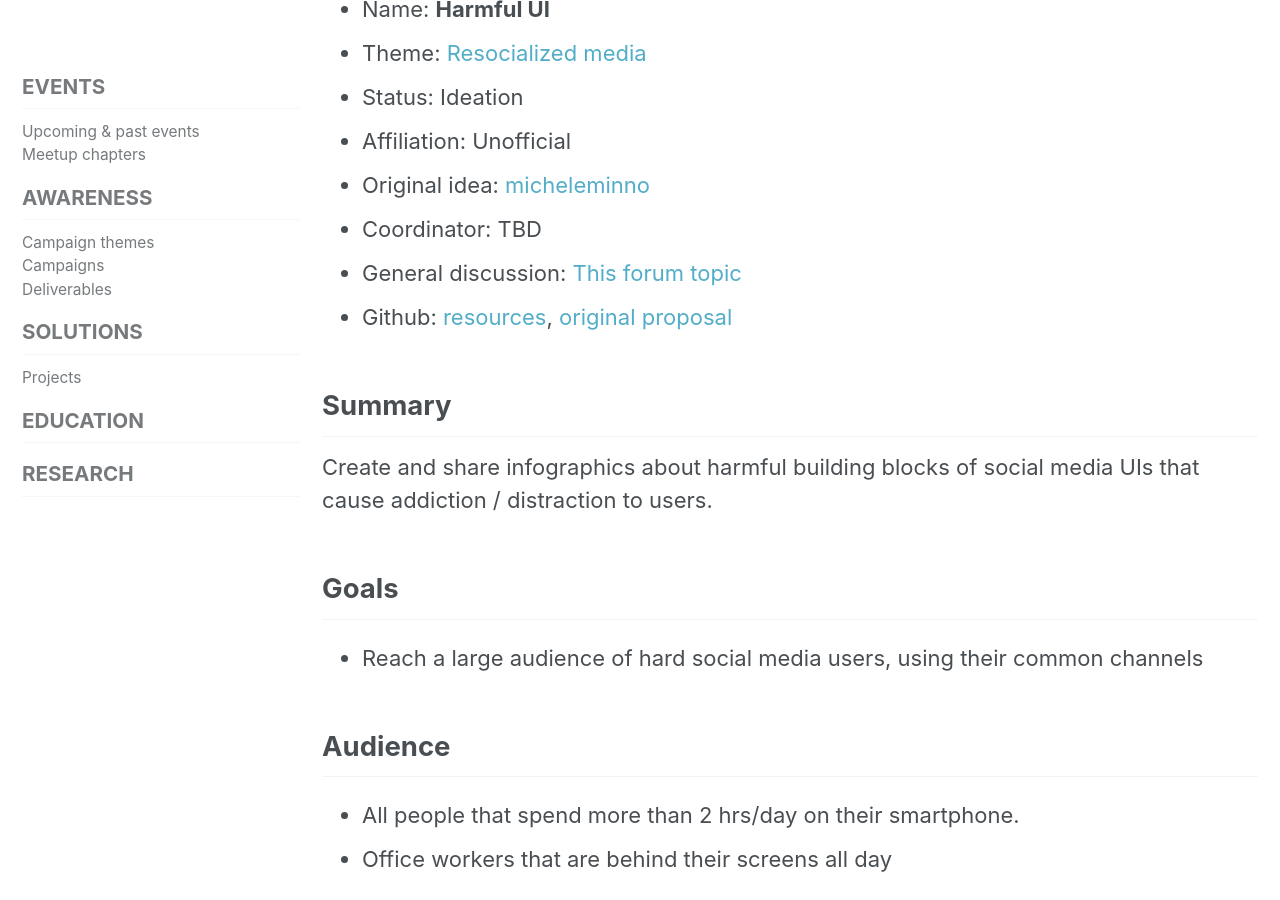
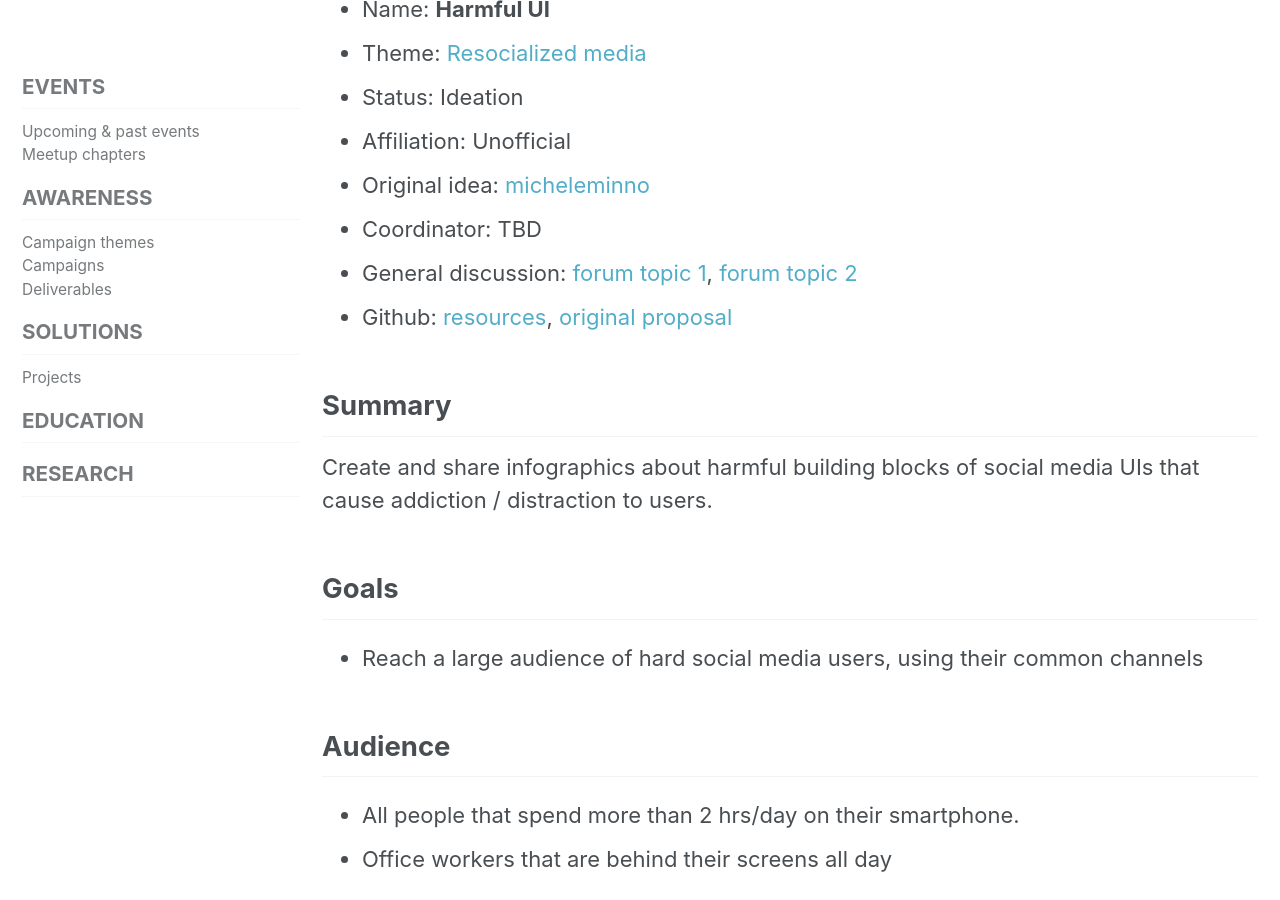
Before and after one commit to humanetech-community/community-hub, a Jekyll site: the page built from _activities/01-awareness-program/02-campaigns/09-campaign-harmful-ui.md, in a window 1280 px wide and 900 px high, scrolled down 310 px. Built offline with Jekyll 4.4.1, drawn with Linux system fonts in a browser that asks for light colours; cached includes are drawn as plain includes; nearby versions of some CDN libraries.

Commit message:
Forum topic added - #74

```diff
--- a/_activities/01-awareness-program/02-campaigns/09-campaign-harmful-ui.md
+++ b/_activities/01-awareness-program/02-campaigns/09-campaign-harmful-ui.md
@@ -38,7 +38,7 @@ custom_pagination:
 - Affiliation: Unofficial
 - Original idea: [micheleminno](https://community.humanetech.com/u/micheleminno/summary)
 - Coordinator: TBD
-- General discussion: [This forum topic](https://community.humanetech.com/t/infographic-about-harmful-app-ui-design-building-blocks-discussion/3558/24)
+- General discussion: [forum topic 1](https://community.humanetech.com/t/infographic-about-harmful-app-ui-design-building-blocks-discussion/3558/24), [forum topic 2](https://community.humanetech.com/t/infographic-about-backend-harmful-app-design/3648)
 - Github: [resources](https://github.com/humanetech-community/awareness-program/tree/master/campaigns/harmful-ui), [original proposal](https://github.com/humanetech-community/awareness-program/issues/67)
 
 ## Summary
```
